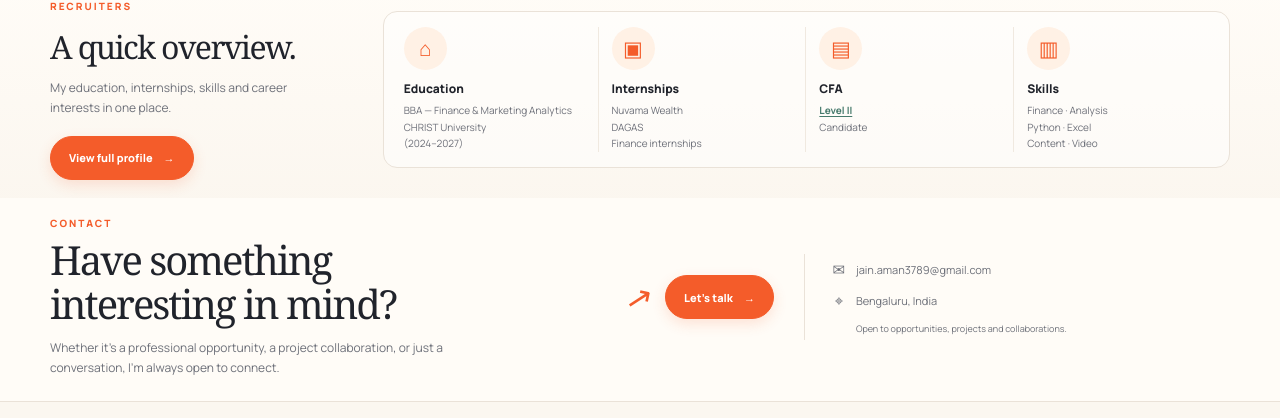
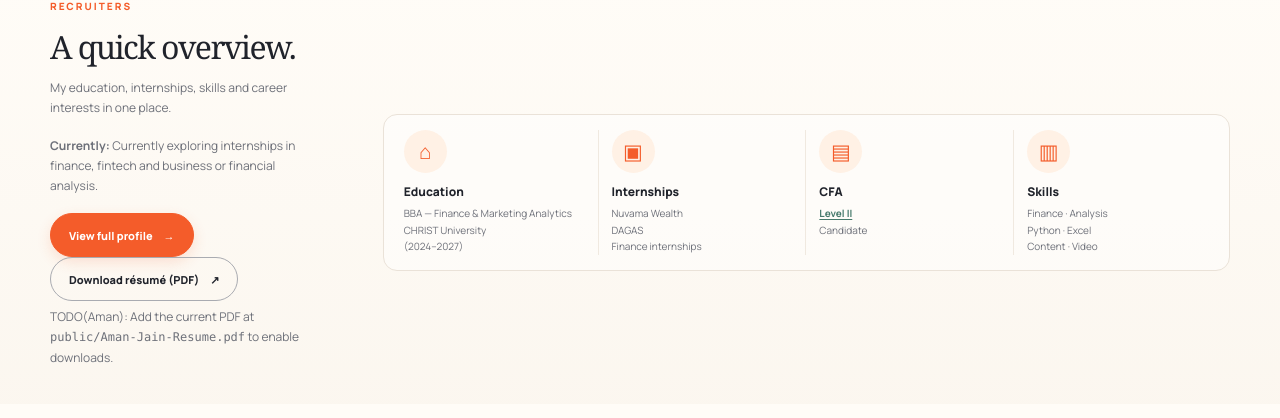
Before and after one commit to aman482006-beep/Oatish-webiste, a Next.js app: page / in a window 1280 px wide. Shown: the part 1940-2358 px from the top of the page. Built offline with nearby package versions, Linux system fonts and the light colour scheme; no server answers.

Commit message:
feat(home): add recruiter availability and resume CTA

```diff
--- a/src/app/page.tsx
+++ b/src/app/page.tsx
@@ -3,6 +3,8 @@ import Link from "next/link";
 import { LatestVideos } from "@/components/sections/latest-videos";
 import { FOKUS } from "@/data/fokus";
 import { financeWork } from "@/data/finance-work";
+import { currentlyOpenTo } from "@/data/profile";
+import { ResumeDownload } from "@/components/sections/resume-download";
 
 const socials = [
   { label: "GitHub", href: "https://github.com/aman482006-beep", mark: "GH" },
@@ -171,7 +173,11 @@ export default function Home() {
             <p className="aj-eyebrow aj-eyebrow-accent">RECRUITERS</p>
             <h2>A quick overview.</h2>
             <p>My education, internships, skills and career interests in one place.</p>
-            <Link href="/recruiters" className="aj-button aj-button-primary">View full profile <span aria-hidden="true">→</span></Link>
+            <p className="aj-currently-line"><strong>Currently:</strong> {currentlyOpenTo}</p>
+            <div className="aj-recruiter-actions">
+              <Link href="/recruiters" className="aj-button aj-button-primary">View full profile <span aria-hidden="true">→</span></Link>
+              <ResumeDownload compact />
+            </div>
           </div>
           <div className="aj-recruiter-facts">
             <article><span className="aj-fact-icon">⌂</span><h3>Education</h3><p>BBA — Finance &amp; Marketing Analytics<br />CHRIST University<br />(2024–2027)</p></article>
```
